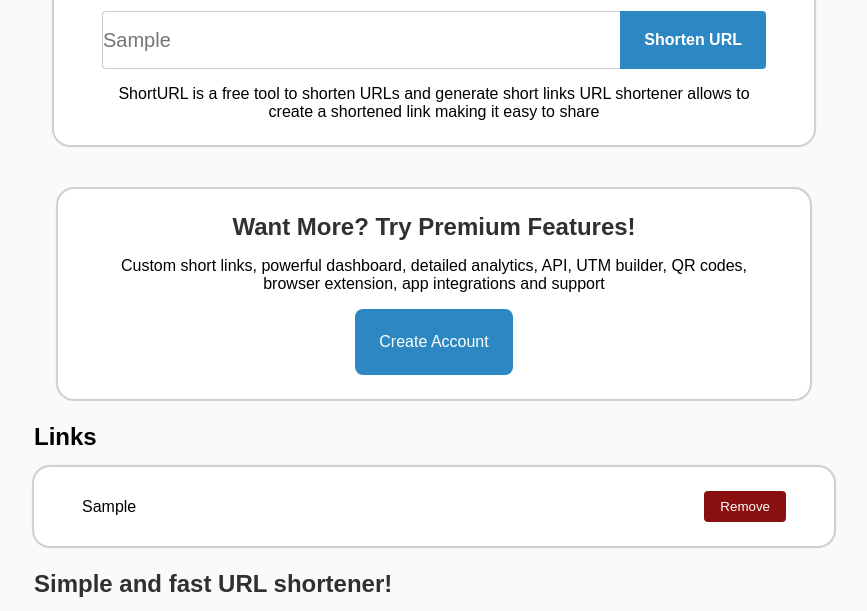
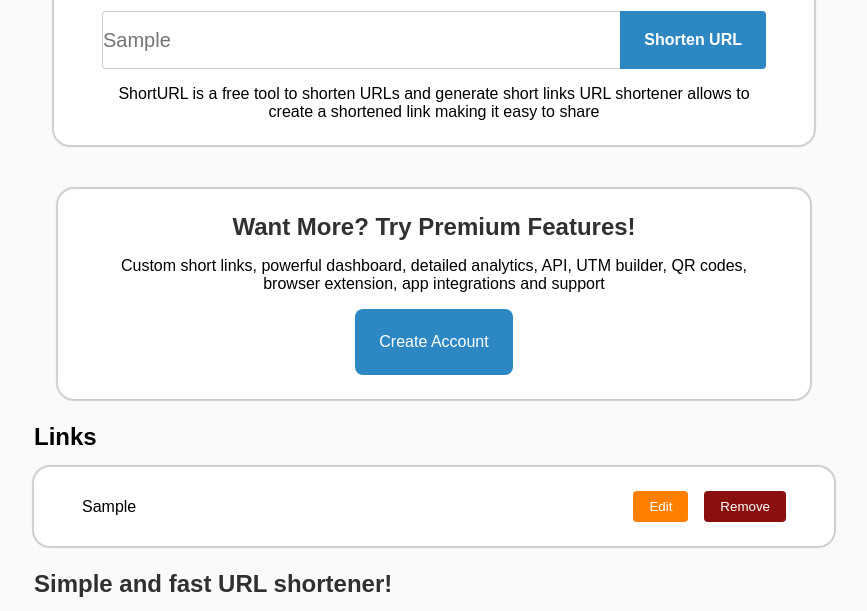
Before and after one commit to sagharghasemzadeh/url-shorter, a website built with Vite: page index.html in a window 1280 px wide. Both pictures are taken after typing "Sample" into the empty fields and a click on the button "Shorten URL". Shown: the part 157-768 px from the top of the page, without its empty margins (206-1073 px from the left). Built offline with nearby package versions, Linux system fonts and the light colour scheme.

Commit message:
[ADD] links edit

```diff
--- a/src/scripts/main.js
+++ b/src/scripts/main.js
@@ -16,9 +16,38 @@
 function addUrlToList(url) {
   const item = document.createElement("li");
   item.classList.add("card");
-  item.innerHTML = url;
 
+  const text = createText(url);
+  const editButton = createEditButton(url, item);
+  const removeButton = createRemoveButton(url, item);
+
+  item.append(text);
+  item.append(editButton);
+  item.append(removeButton);
+  list.append(item);
+}
+
+function createText(url) {
+  const text = document.createElement("div");
+  text.classList.add("text");
+  text.innerHTML = url;
+
+  return text;
+}
+
+function createEditButton(url, item) {
   const button = document.createElement("button");
+  button.classList.add("edit");
+  button.innerHTML = "Edit";
+
+  button.addEventListener("click", () => {});
+
+  return button;
+}
+
+function createRemoveButton(url, item) {
+  const button = document.createElement("button");
+  button.classList.add("remove");
   button.innerHTML = "Remove";
 
   button.addEventListener("click", () => {
@@ -30,6 +59,5 @@
     }
   });
 
-  item.append(button);
-  list.append(item);
+  return button;
 }
--- a/src/styles/links.css
+++ b/src/styles/links.css
@@ -15,19 +15,29 @@
     li {
       display: flex;
       align-items: center;
-      justify-content: space-between;
       gap: 1rem;
 
+      .text {
+        margin-inline-end: auto;
+      }
+
       button {
-        background-color: hsl(0, 80%, 30%);
-        color: hsl(0, 0%, 100%);
-
         padding: 0.5rem 1rem;
 
         border: none;
         border-radius: 0.25rem;
 
         cursor: pointer;
+
+        &.edit {
+          background-color: hsl(30, 100%, 50%);
+          color: hsl(0, 0%, 100%);
+        }
+
+        &.remove {
+          background-color: hsl(0, 80%, 30%);
+          color: hsl(0, 0%, 100%);
+        }
       }
     }
   }
```
